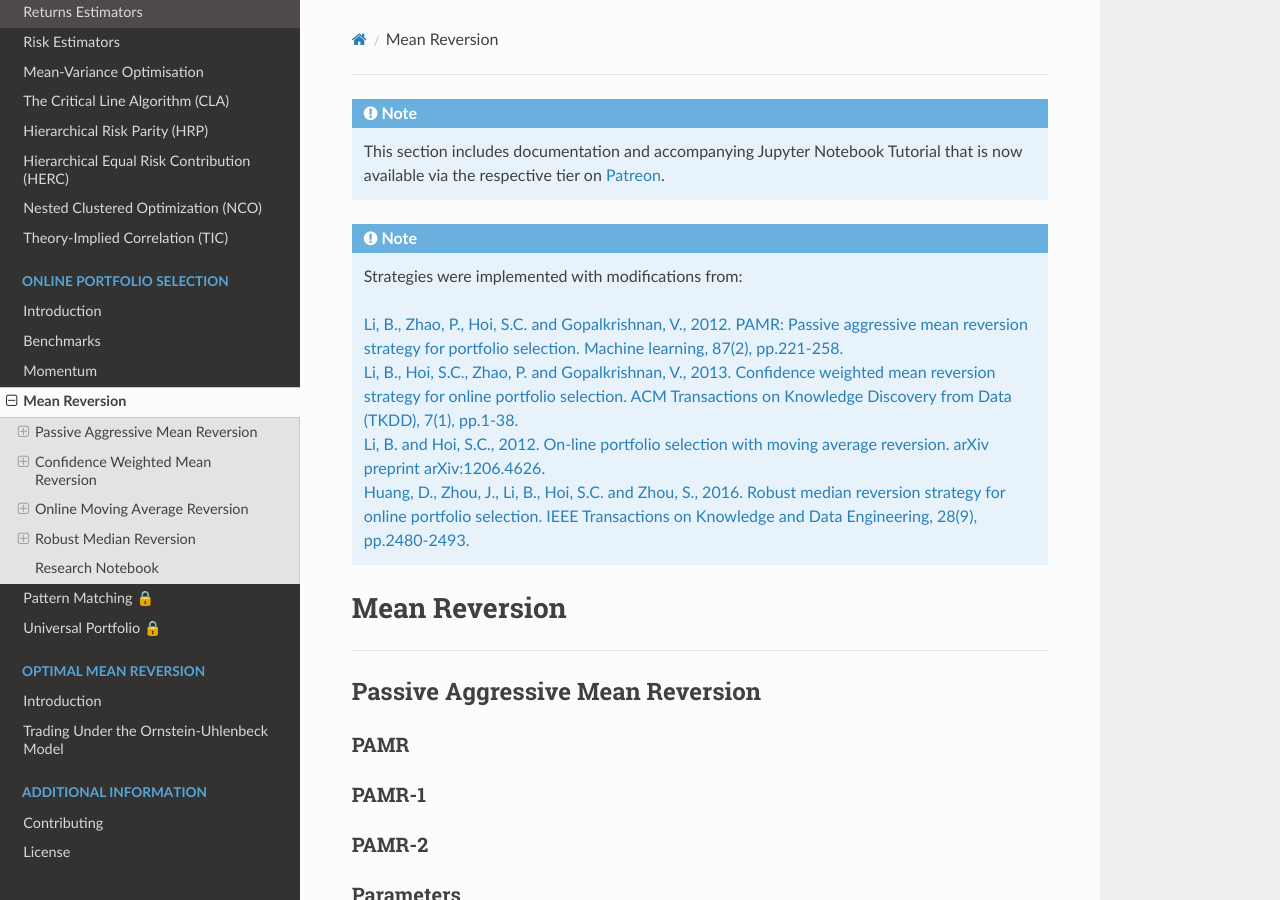
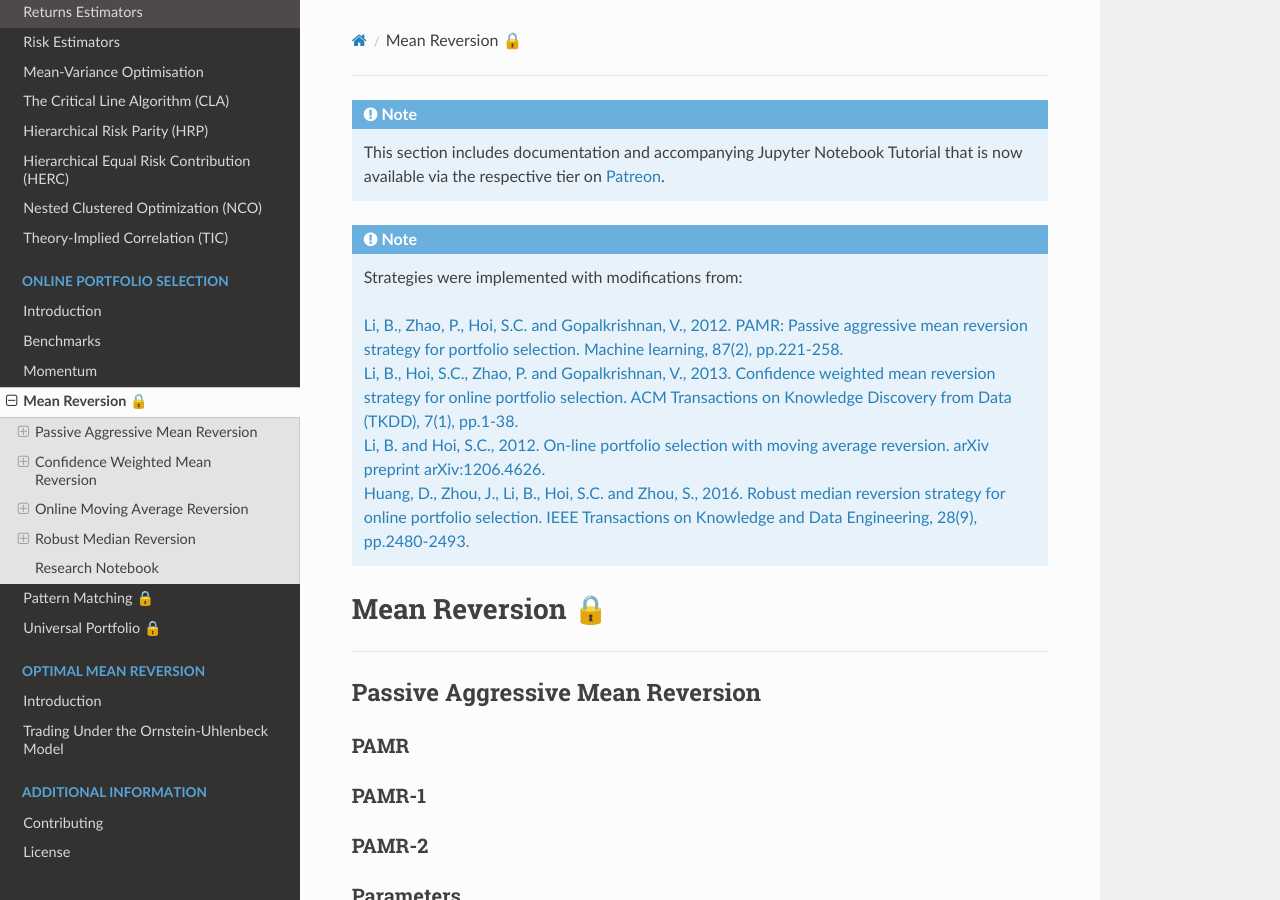
Before and after one commit to hudson-and-thames/mlfinlab, a Sphinx documentation site: the page built from docs/source/online_portfolio_selection/mean_reversion.rst, in a window 1280 px wide and 900 px high. Built offline with Sphinx 7.4.7 and the Read the Docs theme 2.0.0, drawn with Linux system fonts in a browser that asks for light colours; pages that are not in the unit, such as notebooks, are missing from menus.

```diff
--- a/docs/source/online_portfolio_selection/mean_reversion.rst
+++ b/docs/source/online_portfolio_selection/mean_reversion.rst
@@ -13,9 +13,9 @@
     3. `Li, B. and Hoi, S.C., 2012. On-line portfolio selection with moving average reversion. arXiv preprint arXiv:1206.4626. <https://arxiv.org/pdf/1206.4626.pdf>`_
     4. `Huang, D., Zhou, J., Li, B., Hoi, S.C. and Zhou, S., 2016. Robust median reversion strategy for online portfolio selection. IEEE Transactions on Knowledge and Data Engineering, 28(9), pp.2480-2493. <https://core.ac.uk/download/pdf/35455615.pdf>`_
 
-==============
-Mean Reversion
-==============
+=================
+Mean Reversion 🔒
+=================
 
 ----
 
```
